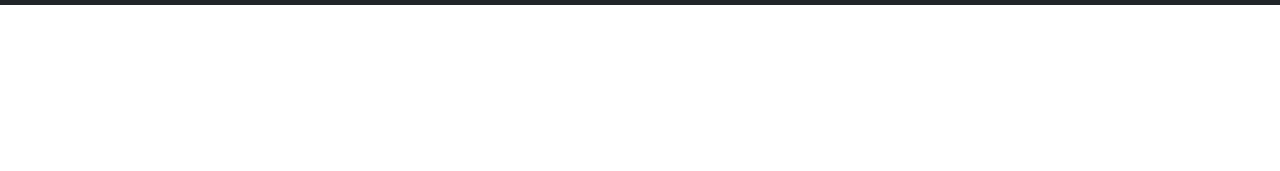
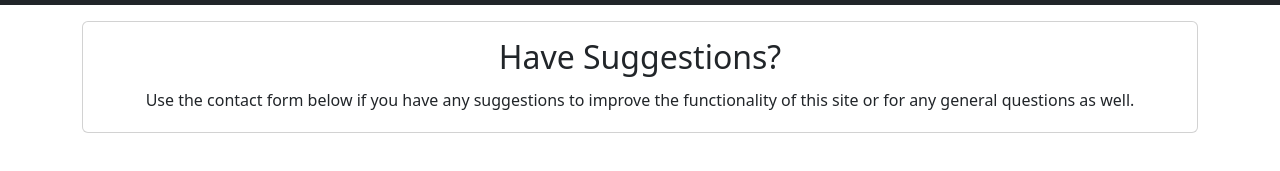
Before and after one commit to Exo-MDR-CD2000/Week2-Book-Catalog-Bootstrap, a website: page pages/contact.html in a window 1280 px wide. Shown: the part 91-262 px from the top of the page. Drawn offline with nearby package versions, Linux system fonts and the light colour scheme.

Commit message:
added main card container

```diff
--- a/pages/contact.html
+++ b/pages/contact.html
@@ -59,6 +59,15 @@
             </div>
         </nav>
     </header>
+
+    <div class="container mt-3">
+        <div class="card">
+            <div class="card-body">
+                <h2 class="card-title text-center"> Have Suggestions? </h2>
+                <p class="card-text text-center p-1"> Use the contact form below if you have any suggestions to improve the functionality of this site or for any general questions as well. </p>
+            </div>
+        </div>
+    </div>
     <!-- contact form for book catalog here -->
 
     <!-- belowis not proper grid layout -->
```
Also changed, not shown: index.html (+3 -3 lines).
